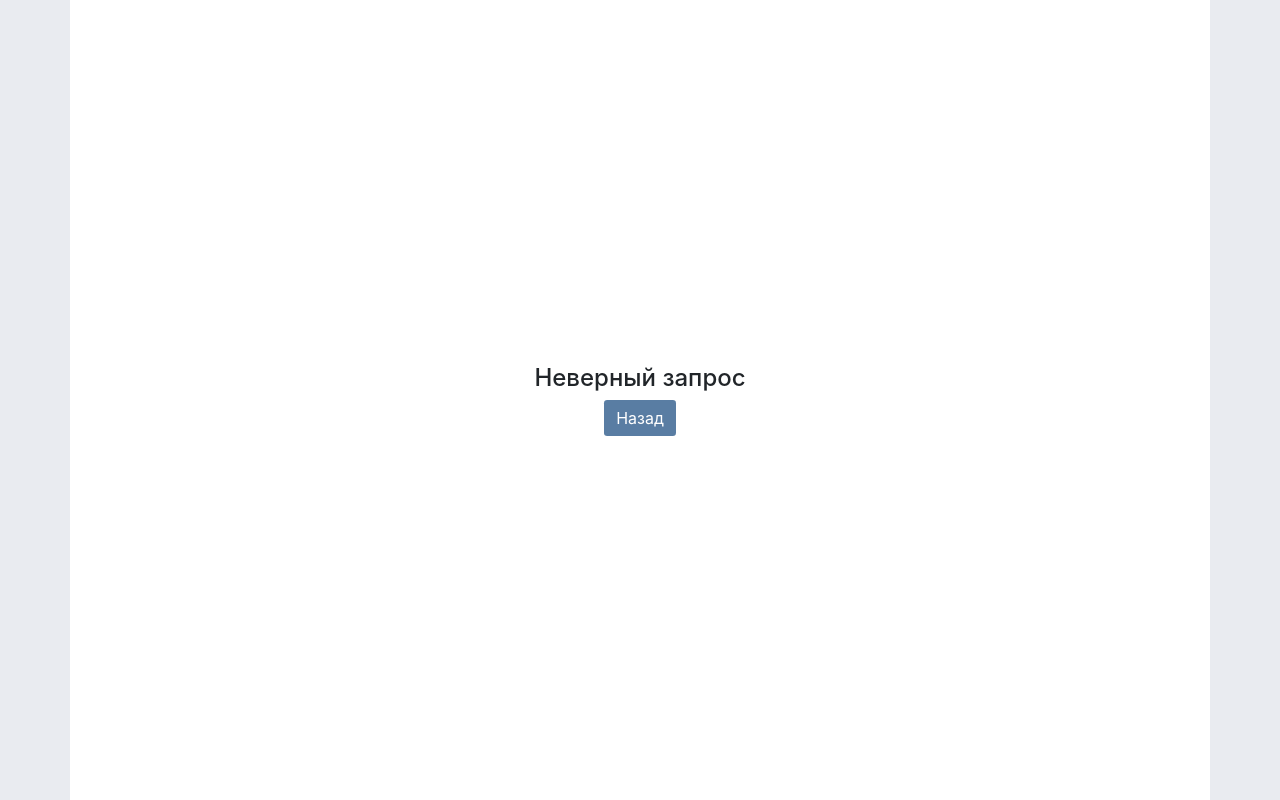
After one commit to Tashunya/vk_test_app, a Django app: template vkapp/templates/400.html in a window 1280 px wide. The commit adds this page. Run offline with Django 3.2, Linux system fonts and the light colour scheme; the template is opened without the code that fills it, so the values that code supplies are empty; some libraries are stand-ins or nearby versions.

Commit message:
Add error templates

```diff
--- /dev/null
+++ b/vkapp/templates/400.html
@@ -0,0 +1,12 @@
+{% extends "vkapp/base.html" %}
+
+{% block title %} VK Friends {% endblock %}
+
+{% block content %}
+    <h4> Неверный запрос </h4>
+    <div class="col-sm-12 mt-2 text-center">
+        <button class="btn btn-vk">
+            <a href="{% url 'friend_list'%}"> Назад </a>
+        </button>
+    </div>
+{% endblock %}
--- a/vkapp/templates/vkapp/base.html
+++ b/vkapp/templates/vkapp/base.html
@@ -2,9 +2,7 @@
 <html lang="ru">
     <head>
         <link rel="stylesheet" href="https://stackpath.bootstrapcdn.com/bootstrap/4.3.1/css/bootstrap.min.css" integrity="sha384-ggOyR0iXCbMQv3Xipma34MD+dH/1fQ784/j6cY/iJTQUOhcWr7x9JvoRxT2MZw1T" crossorigin="anonymous">
-{#        <link rel="stylesheet" href="https://cdnjs.cloudflare.com/ajax/libs/font-awesome/5.10.2/css/all.css">#}
         <link rel="stylesheet" type="text/css" href="{% static 'css/vkapp.css' %}">
-{#        <script src="https://kit.fontawesome.com/fbb62296f4.js" crossorigin="anonymous"></script>#}
          <title>{% block title %}{% endblock %}</title>
     </head>
     <body>
--- a/vkapp/templates/vkapp/friend_list.html
+++ b/vkapp/templates/vkapp/friend_list.html
@@ -2,7 +2,6 @@
 {% block title %} VK Friends {% endblock %}
 
 {% block content %}
-    <div>
     <div class="col-sm-12 mt-2 text-center">
         <img alt="user-pic" src="{{ user_pic }}"/>
     </div>
@@ -21,6 +20,4 @@
             <a href="{% url 'logout' %}">Выйти</a>
         </button>
     </div>
-    </div>
-
 {% endblock %}
```
Also changed, not shown: vkapp/templates/404.html (added, +12 -0 lines), vkapp/templates/500.html (added, +12 -0 lines). Lines whose indentation alone changed are shown as unchanged.
